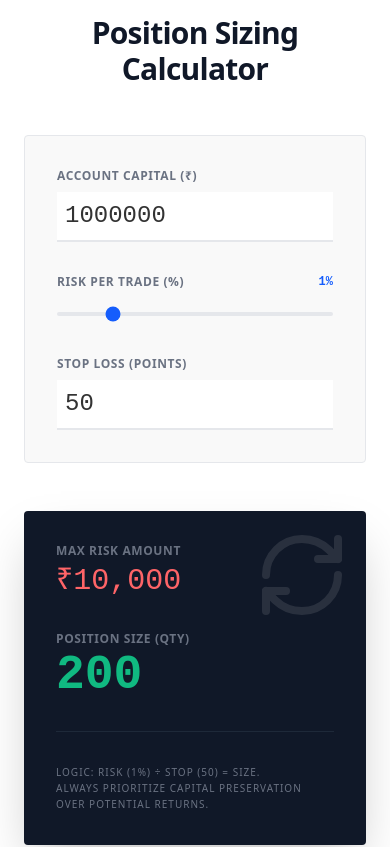
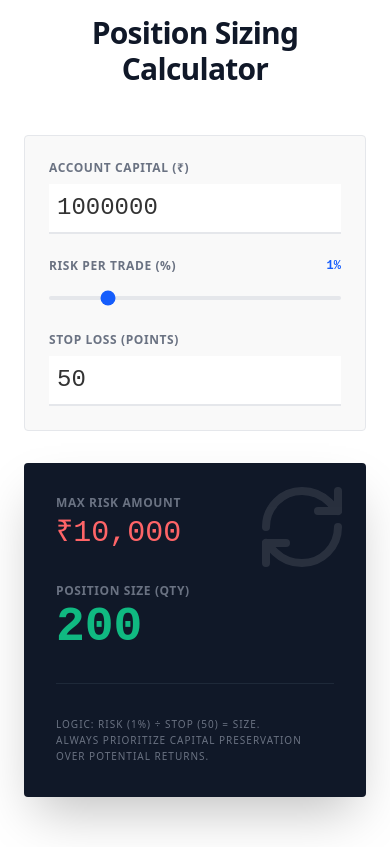
Before and after one commit to gaurav29-maker/gauravkhona.com, a Next.js app: page / in a window 390 px wide. Shown: the part 1780-2627 px from the top of the page. Built offline with nearby package versions, Linux system fonts and the light colour scheme.

Commit message:
style(mobile): optimize padding and layout for smaller screens

```diff
--- a/app/page.tsx
+++ b/app/page.tsx
@@ -1,7 +1,7 @@
 import Hero from "@/components/Hero";
 import WhatThisIs from "@/components/WhatThisIs";
 import Holdings from "@/components/Holdings";
-import Calculator from "@/components/Calculator";
+import RiskCalculator from "@/components/Calculator";
 import Eligibility from "@/components/Eligibility";
 import Pricing from "@/components/Pricing";
 import Footer from "@/components/Footer";
@@ -11,7 +11,7 @@ export default function Home() {
     <main className="min-h-screen bg-background">
       <Hero />
       <Holdings />
-      <Calculator />
+      <RiskCalculator />
       <WhatThisIs />
       <Eligibility />
       <Pricing />
--- a/components/Calculator.tsx
+++ b/components/Calculator.tsx
@@ -3,7 +3,7 @@
 import { useState, useEffect } from "react";
 import { Calculator as CalcIcon, RefreshCw } from "lucide-react";
 
-export default function Calculator() {
+export default function RiskCalculator() {
     const [accountSize, setAccountSize] = useState<number>(1000000);
     const [riskPerTrade, setRiskPerTrade] = useState<number>(1);
     const [stopLoss, setStopLoss] = useState<number>(50);
@@ -33,9 +33,9 @@ export default function Calculator() {
                     Position Sizing Calculator
                 </h2>
 
-                <div className="grid grid-cols-1 md:grid-cols-2 gap-12 items-start">
+                <div className="grid grid-cols-1 md:grid-cols-2 gap-8 md:gap-12 items-start">
                     {/* INPUTS */}
-                    <div className="space-y-8 bg-[#F9F9F9] p-8 rounded border border-gray-200">
+                    <div className="space-y-6 md:space-y-8 bg-[#F9F9F9] p-6 md:p-8 rounded border border-gray-200">
                         <div>
                             <label className="block text-xs font-bold text-gray-500 uppercase tracking-wider mb-2">Account Capital (₹)</label>
                             <input
--- a/components/Eligibility.tsx
+++ b/components/Eligibility.tsx
@@ -34,7 +34,7 @@ export default function Eligibility() {
                 {/* Profiles Grid */}
                 <div className="grid grid-cols-1 md:grid-cols-2 gap-8 mb-20">
                     {/* Optimal Fit */}
-                    <div className="bg-white p-8 rounded border border-gray-200 shadow-sm border-t-4 border-t-[#10B981]">
+                    <div className="bg-white p-6 md:p-8 rounded border border-gray-200 shadow-sm border-t-4 border-t-[#10B981]">
                         <h3 className="text-xl font-bold text-gray-800 mb-6 flex items-center gap-2">
                             <span className="w-2 h-2 rounded-full bg-[#10B981]"></span>
                             Optimal Fit
@@ -50,7 +50,7 @@ export default function Eligibility() {
                     </div>
 
                     {/* Exclusion Zones */}
-                    <div className="bg-white p-8 rounded border border-gray-200 shadow-sm border-t-4 border-t-red-500">
+                    <div className="bg-white p-6 md:p-8 rounded border border-gray-200 shadow-sm border-t-4 border-t-red-500">
                         <h3 className="text-xl font-bold text-gray-800 mb-6 flex items-center gap-2">
                             <span className="w-2 h-2 rounded-full bg-red-500"></span>
                             Exclusion Zones
--- a/components/Pricing.tsx
+++ b/components/Pricing.tsx
@@ -73,7 +73,7 @@ export default function Pricing() {
                 </div>
 
                 {/* Body Content */}
-                <div className="p-6 flex flex-col relative bg-white">
+                <div className="p-4 md:p-6 flex flex-col relative bg-white">
                     {view === 'order' ? (
                         /* --- ORDER WINDOW VIEW --- */
                         <>
```
